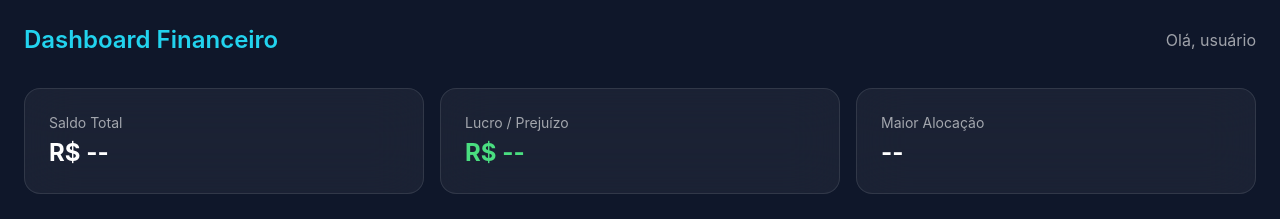
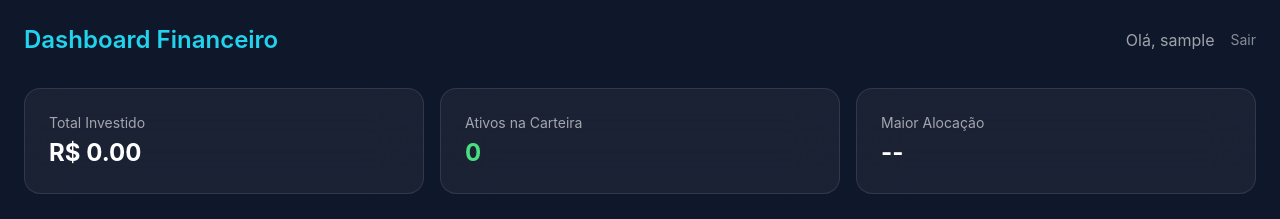
Before and after one commit to Mosca-Pedro/dashboard-financeiro, a React app in the folder frontend/: page /dashboard in a window 1280 px wide. Shown: the top 219 px of the page. Built offline with nearby package versions, Linux system fonts and the light colour scheme; no server answers; sample sign-in values are in the browser's storage; the HTML template or start-up script is replaced by a standard one.

Commit message:
Conecta Dashboard com dados reais da API (portfolio e transações)

```diff
--- a/frontend/src/pages/Dashboard.jsx
+++ b/frontend/src/pages/Dashboard.jsx
@@ -1,31 +1,118 @@
+import { useEffect, useState } from 'react'
+import { useNavigate } from 'react-router-dom'
+import api from '../services/api'
+
 function Dashboard() {
+  const [summary, setSummary] = useState(null)
+  const [transactions, setTransactions] = useState([])
+  const [loading, setLoading] = useState(true)
+  const navigate = useNavigate()
+
+  const userName = localStorage.getItem('userName') || 'usuário'
+
+  useEffect(() => {
+    const token = localStorage.getItem('token')
+    if (!token) {
+      navigate('/')
+      return
+    }
+
+    async function fetchData() {
+      try {
+        const [summaryRes, transactionsRes] = await Promise.all([
+          api.get('/portfolio/summary'),
+          api.get('/transactions'),
+        ])
+        setSummary(summaryRes.data)
+        setTransactions(transactionsRes.data)
+      } catch (err) {
+        if (err.response?.status === 401 || err.response?.status === 403) {
+          localStorage.removeItem('token')
+          navigate('/')
+        }
+      } finally {
+        setLoading(false)
+      }
+    }
+
+    fetchData()
+  }, [navigate])
+
+  function handleLogout() {
+    localStorage.removeItem('token')
+    localStorage.removeItem('userName')
+    navigate('/')
+  }
+
+  const maiorAlocacao = summary?.assets?.length
+    ? summary.assets.reduce((max, a) => (a.totalInvested > max.totalInvested ? a : max))
+    : null
+
+  if (loading) {
+    return (
+      <div className="min-h-screen bg-background text-white flex items-center justify-center">
+        Carregando...
+      </div>
+    )
+  }
+
   return (
     <div className="min-h-screen bg-background text-white p-6">
       <header className="flex items-center justify-between mb-8">
         <h1 className="text-2xl font-semibold text-neon-cyan">
           Dashboard Financeiro
         </h1>
-        <div className="text-white/60">Olá, usuário</div>
+        <div className="flex items-center gap-4">
+          <span className="text-white/60">Olá, {userName}</span>
+          <button
+            onClick={handleLogout}
+            className="text-sm text-white/50 hover:text-neon-cyan transition"
+          >
+            Sair
+          </button>
+        </div>
       </header>
 
       <div className="grid grid-cols-1 md:grid-cols-3 gap-4 mb-8">
         <div className="backdrop-blur-xl bg-white/5 border border-white/10 rounded-2xl p-6">
-          <p className="text-white/60 text-sm">Saldo Total</p>
-          <p className="text-2xl font-bold mt-1">R$ --</p>
+          <p className="text-white/60 text-sm">Total Investido</p>
+          <p className="text-2xl font-bold mt-1">
+            R$ {summary?.totalInvested?.toFixed(2) ?? '0.00'}
+          </p>
         </div>
         <div className="backdrop-blur-xl bg-white/5 border border-white/10 rounded-2xl p-6">
-          <p className="text-white/60 text-sm">Lucro / Prejuízo</p>
-          <p className="text-2xl font-bold mt-1 text-neon-green">R$ --</p>
+          <p className="text-white/60 text-sm">Ativos na Carteira</p>
+          <p className="text-2xl font-bold mt-1 text-neon-green">
+            {summary?.assets?.length ?? 0}
+          </p>
         </div>
         <div className="backdrop-blur-xl bg-white/5 border border-white/10 rounded-2xl p-6">
           <p className="text-white/60 text-sm">Maior Alocação</p>
-          <p className="text-2xl font-bold mt-1">--</p>
+          <p className="text-2xl font-bold mt-1">
+            {maiorAlocacao ? maiorAlocacao.assetSymbol : '--'}
+          </p>
         </div>
       </div>
 
       <div className="backdrop-blur-xl bg-white/5 border border-white/10 rounded-2xl p-6">
         <h2 className="text-lg font-semibold mb-4">Transações Recentes</h2>
-        <p className="text-white/40">Nenhuma transação ainda.</p>
+        {transactions.length === 0 ? (
+          <p className="text-white/40">Nenhuma transação ainda.</p>
+        ) : (
+          <div className="flex flex-col gap-2">
+            {transactions.map((tx) => (
+              <div
+                key={tx.id}
+                className="flex items-center justify-between border-b border-white/5 py-2 text-sm"
+              >
+                <span className="font-medium">{tx.type}</span>
+                <span>{tx.assetSymbol}</span>
+                <span className="text-white/60">{tx.amount}</span>
+                <span className="text-white/60">R$ {tx.pricePerUnit}</span>
+              </div>
+            ))}
+          </div>
+        )}
       </div>
     </div>
   )
```
